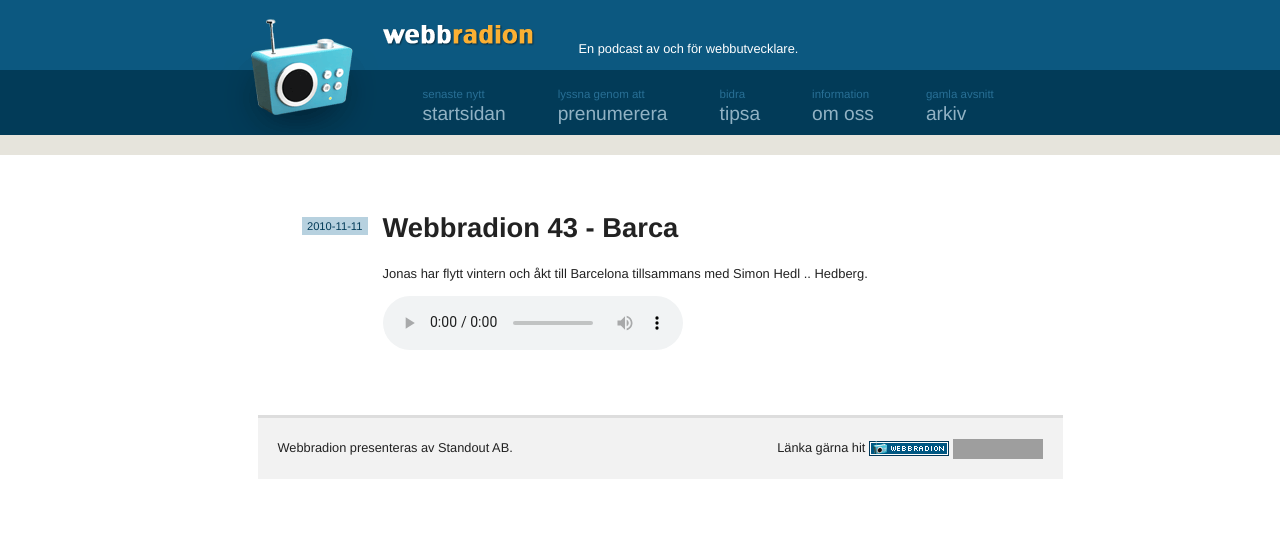
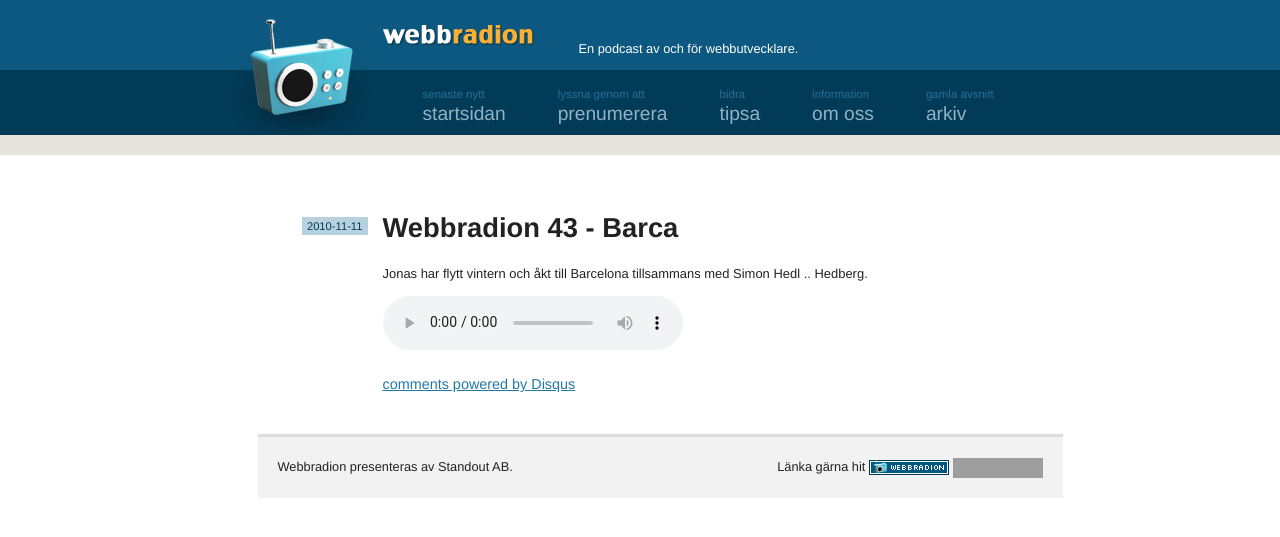
Before and after one commit to standout/webbradion.net, a Jekyll site: the page built from _posts/2010-11-11-avsnitt-43.md, in a window 1280 px wide. Shown: the top 537 px of the page. Built offline with Jekyll 4.4.1, drawn with Linux system fonts in a browser that asks for light colours; comment, search, counter and statistics services are not loaded; grey boxes are pictures that could not be loaded.

Commit message:
Added Disqus to the site.

```diff
--- /dev/null
+++ b/_includes/disqus.html
@@ -0,0 +1,14 @@
+<div id="disqus_thread"></div>
+<script type="text/javascript">
+    /* * * CONFIGURATION VARIABLES: EDIT BEFORE PASTING INTO YOUR WEBPAGE * * */
+    var disqus_shortname = 'webbradionnet'; // required: replace example with your forum shortname
+
+    /* * * DON'T EDIT BELOW THIS LINE * * */
+    (function() {
+        var dsq = document.createElement('script'); dsq.type = 'text/javascript'; dsq.async = true;
+        dsq.src = '//' + disqus_shortname + '.disqus.com/embed.js';
+        (document.getElementsByTagName('head')[0] || document.getElementsByTagName('body')[0]).appendChild(dsq);
+    })();
+</script>
+<noscript>Please enable JavaScript to view the <a href="http://disqus.com/?ref_noscript">comments powered by Disqus.</a></noscript>
+<a href="http://disqus.com" class="dsq-brlink">comments powered by <span class="logo-disqus">Disqus</span></a>
--- a/_layouts/episode.html
+++ b/_layouts/episode.html
@@ -45,6 +45,8 @@
             <div class="shownotes">
               {{ content }}
             </div>
+
+            {% include disqus.html %}
           </div>
       </div>
       <div class="footer">
```
